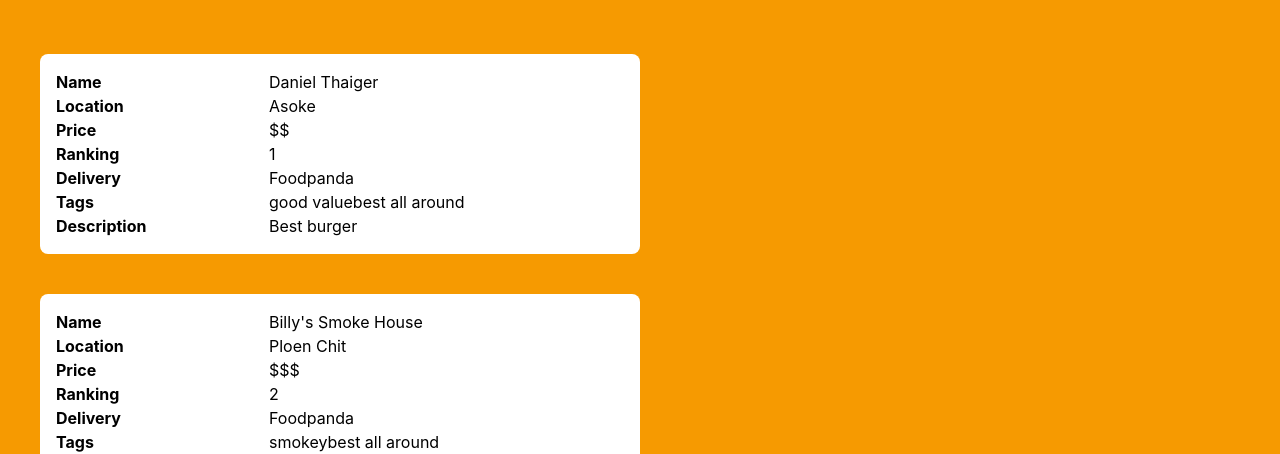
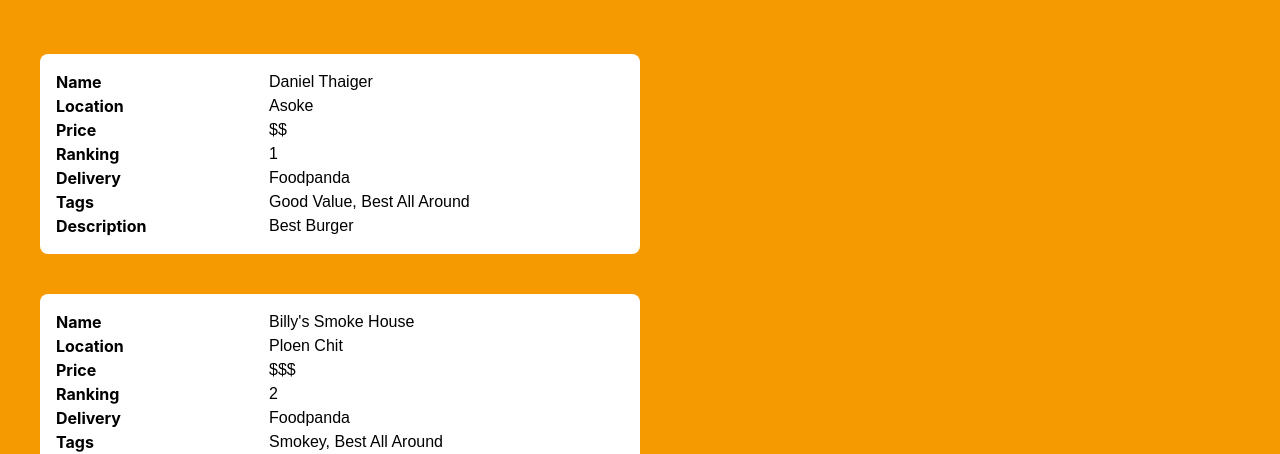
Before and after one commit to elcarp/bangkok-burger-list, a React (Create React App) app: page / in a window 1280 px wide. Shown: the part 346-800 px from the top of the page. Built offline with nearby package versions, Linux system fonts and the light colour scheme.

Commit message:
format and style

```diff
--- a/src/api/burger_places.json
+++ b/src/api/burger_places.json
@@ -1,7 +1,7 @@
 {
     "burgerPlaces": [{
             "name": "Daniel Thaiger",
-            "location": "Asoke",
+            "location": ["Asoke"],
             "price_range": "$$",
             "ranking": 1,
             "description": "Best burger",
@@ -10,7 +10,7 @@
         },
         {
             "name": "Billy's Smoke House",
-            "location": "Ploen Chit",
+            "location": ["Ploen Chit"],
             "price_range": "$$$",
             "ranking": 2,
             "description": "Best burger",
--- a/src/components/burger_card.tsx
+++ b/src/components/burger_card.tsx
@@ -4,24 +4,39 @@ import data from '../api/burger_places.json'
 const burgerPlaces = data.burgerPlaces
 
 const BurgerCard: FunctionComponent = () => {
-	const burgerData = burgerPlaces.map(({ name, location, price_range, ranking, delivery, tags, description }: any) => {
+	const burgerData = burgerPlaces.map(
+		({
+			name,
+			location,
+			price_range,
+			ranking,
+			delivery,
+			tags,
+			description,
+		}: any) => {
 			return (
 				<>
 					<div className='bg-white rounded-lg text-left w-1/2 mt-10 p-4'>
 						<div className='w-3/4 grid grid-cols-2'>
-						<label>Name</label> {name}
-						<label>Location</label> {location}
-                        <label>Price</label> {price_range}
-                        <label>Ranking</label> {ranking}
-                        <label>Delivery</label> {delivery}
-                        <label>Tags</label> {tags}
-                        <label>Description</label> {description}
-
+							<label>Name</label> <span className='capitalize'>{name}</span>
+							<label>Location</label>{' '}
+							<span className='capitalize'>{location.join(', ')}</span>
+							<label>Price</label>{' '}
+							<span className='capitalize'>{price_range}</span>
+							<label>Ranking</label>{' '}
+							<span className='capitalize'>{ranking}</span>
+							<label>Delivery</label>{' '}
+							<span className='capitalize'>{delivery.join(', ')}</span>
+							<label>Tags</label>{' '}
+							<span className='capitalize'>{tags.join(', ')}</span>
+							<label>Description</label>{' '}
+							<span className='capitalize'>{description}</span>
 						</div>
 					</div>
 				</>
 			)
-	})
+		}
+	)
 	return <>{burgerData}</>
 }
 
```
Lines whose indentation alone changed are shown as unchanged.
